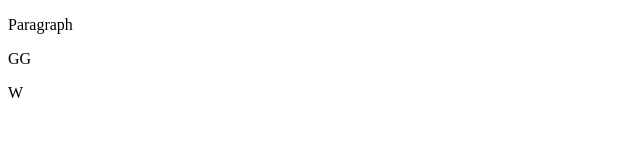
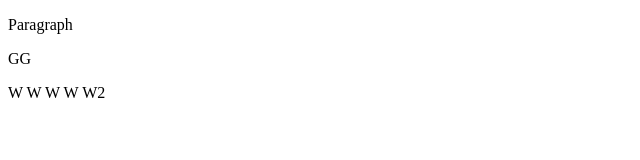
Before and after one commit to shrnsubedi/Testing-Git, a plain HTML site: page index.html in a window 1280 px wide. Shown: the full height of the page, 0-640 px from the left. Drawn offline with Linux system fonts and the light colour scheme.

Commit message:
ERP-2404 Add Span
added span
added another span
added missing span
added sth

htpps

```diff
--- a/index.html
+++ b/index.html
@@ -11,5 +11,10 @@
     <p>Paragraph</p>
     <p>GG</p>
     <span>W</span>
+    <span>W</span>
+    <span>W</span>
+    <span>W</span>
+    <span>W2</span>
+
 </body>
 </html>
```
